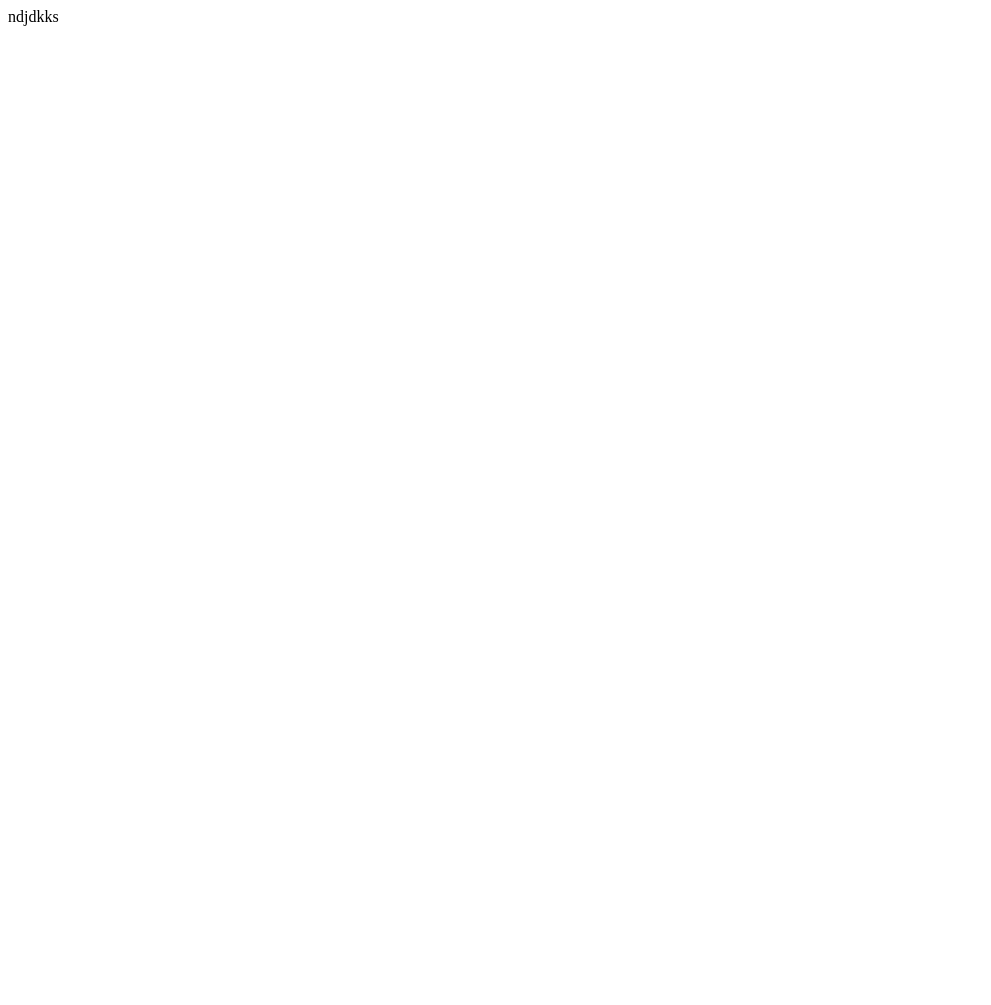
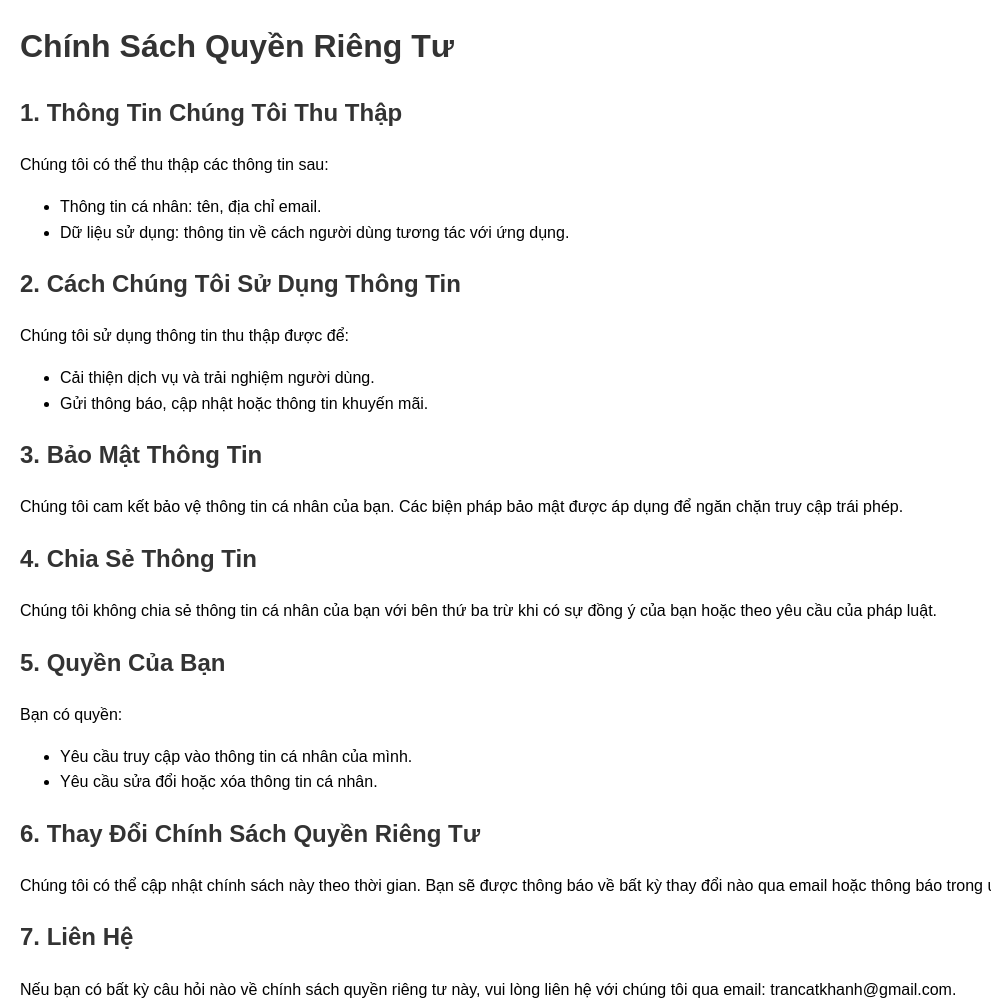
Before and after one commit to kingasawa/learning-english, a website: page docs/index.html in a window 1280 px wide. Shown: the whole page, without its empty margins (0-991 px from the left). Before the commit the page ends 800 px from the top, so only its background shows below. Drawn offline with Linux system fonts and the light colour scheme.

Commit message:
Update index.html

```diff
--- a/docs/index.html
+++ b/docs/index.html
@@ -1 +1,56 @@
-ndjdkks
+<!DOCTYPE html>
+<html lang="vi">
+<head>
+    <meta charset="UTF-8">
+    <meta name="viewport" content="width=device-width, initial-scale=1.0">
+    <title>Chính Sách Quyền Riêng Tư</title>
+    <style>
+        body {
+            font-family: Arial, sans-serif;
+            margin: 20px;
+            line-height: 1.6;
+        }
+        h1, h2, h3 {
+            color: #333;
+        }
+    </style>
+</head>
+<body>
+
+<h1>Chính Sách Quyền Riêng Tư</h1>
+
+<h2>1. Thông Tin Chúng Tôi Thu Thập</h2>
+<p>Chúng tôi có thể thu thập các thông tin sau:</p>
+<ul>
+    <li>Thông tin cá nhân: tên, địa chỉ email.</li>
+    <li>Dữ liệu sử dụng: thông tin về cách người dùng tương tác với ứng dụng.</li>
+</ul>
+
+<h2>2. Cách Chúng Tôi Sử Dụng Thông Tin</h2>
+<p>Chúng tôi sử dụng thông tin thu thập được để:</p>
+<ul>
+    <li>Cải thiện dịch vụ và trải nghiệm người dùng.</li>
+    <li>Gửi thông báo, cập nhật hoặc thông tin khuyến mãi.</li>
+</ul>
+
+<h2>3. Bảo Mật Thông Tin</h2>
+<p>Chúng tôi cam kết bảo vệ thông tin cá nhân của bạn. Các biện pháp bảo mật được áp dụng để ngăn chặn truy cập trái phép.</p>
+
+<h2>4. Chia Sẻ Thông Tin</h2>
+<p>Chúng tôi không chia sẻ thông tin cá nhân của bạn với bên thứ ba trừ khi có sự đồng ý của bạn hoặc theo yêu cầu của pháp luật.</p>
+
+<h2>5. Quyền Của Bạn</h2>
+<p>Bạn có quyền:</p>
+<ul>
+    <li>Yêu cầu truy cập vào thông tin cá nhân của mình.</li>
+    <li>Yêu cầu sửa đổi hoặc xóa thông tin cá nhân.</li>
+</ul>
+
+<h2>6. Thay Đổi Chính Sách Quyền Riêng Tư</h2>
+<p>Chúng tôi có thể cập nhật chính sách này theo thời gian. Bạn sẽ được thông báo về bất kỳ thay đổi nào qua email hoặc thông báo trong ứng dụng.</p>
+
+<h2>7. Liên Hệ</h2>
+<p>Nếu bạn có bất kỳ câu hỏi nào về chính sách quyền riêng tư này, vui lòng liên hệ với chúng tôi qua email: trancatkhanh@gmail.com.</p>
+
+</body>
+</html>
```
